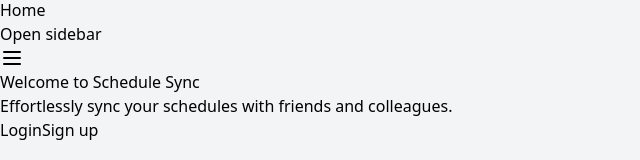
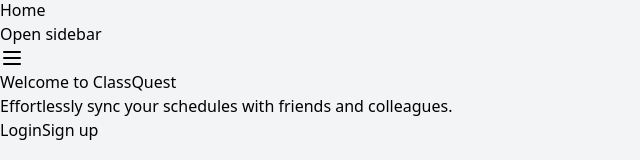
Before and after one commit to bishal0922/ClassQuest, a Next.js app in the folder frontend/: page / in a window 1280 px wide. Shown: the part 296-456 px from the top of the page, without its empty margins (0-640 px from the left). Built offline with nearby package versions, Linux system fonts and the light colour scheme.

Commit message:
Refactor ScheduleComparison component to update comparison result message

```diff
--- a/frontend/src/app/components/ScheduleComparison.js
+++ b/frontend/src/app/components/ScheduleComparison.js
@@ -22,7 +22,7 @@
 
   const handleCompare = () => {
     // Mock comparison result
-    setComparisonResult("Users' schedules compared. Free times: Monday 2-4pm, Wednesday 1-3pm");
+    setComparisonResult("Users' schedules compared. Free times: Monday 2-4pm, Wednesday 1-3pm. Refer to calendar for more details.");
   };
 
   return (
@@ -52,7 +52,7 @@
       </button>
       {comparisonResult && (
         <div className="mt-4 p-4 bg-white rounded-md shadow">
-          <h3 className="text-lg font-semibold mb-2">Comparison Result</h3>
+          <h3 className="text-lg font-semibold mb-2">Mock Comparison Result</h3>
           <p>{comparisonResult}</p>
         </div>
       )}
--- a/frontend/src/app/page.js
+++ b/frontend/src/app/page.js
@@ -4,7 +4,7 @@
   return (
       <div className="max-w-7xl mx-auto py-6 sm:px-6 lg:px-8">
         <div className="px-4 py-6 sm:px-0">
-          <h1 className="text-4xl font-bold text-gray-900 mb-4">Welcome to Schedule Sync</h1>
+          <h1 className="text-4xl font-bold text-gray-900 mb-4">Welcome to ClassQuest</h1>
           <p className="text-xl text-gray-600 mb-8">Effortlessly sync your schedules with friends and colleagues.</p>
           <div className="space-x-4">
             <button className="inline-flex items-center px-4 py-2 border border-transparent text-base font-medium rounded-md shadow-sm text-white bg-indigo-600 hover:bg-indigo-700">
--- a/frontend/src/app/schedule/page.js
+++ b/frontend/src/app/schedule/page.js
@@ -5,6 +5,7 @@
   return (
       <div className="max-w-7xl mx-auto py-6 sm:px-6 lg:px-8">
         <h1 className="text-3xl font-bold text-gray-900 mb-6">My Schedule</h1>
+        <p className="text-sm text-gray-500 mb-4">todo: integrate other apis, improve form ux flow</p>
         <ScheduleForm />
       </div>
   );
```
